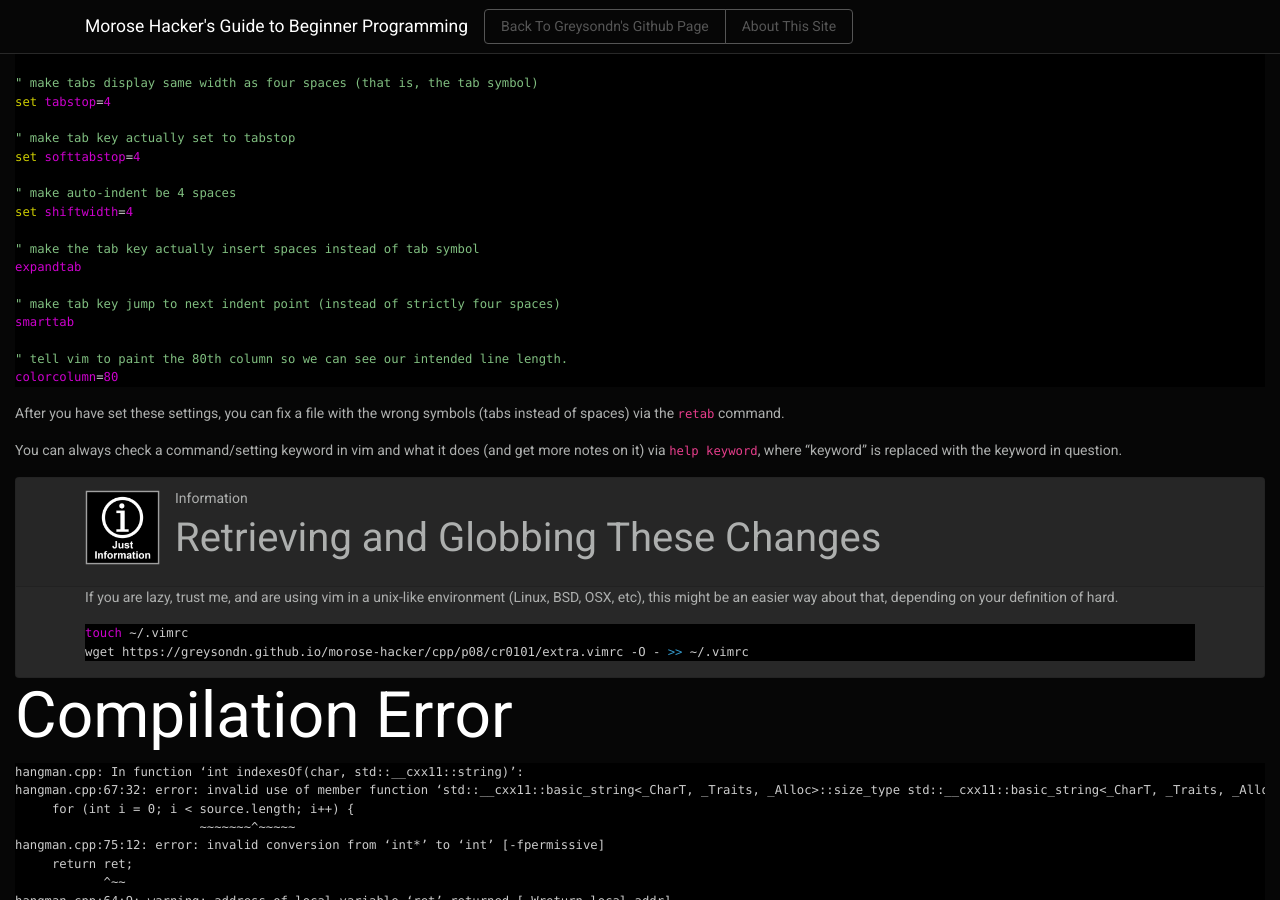
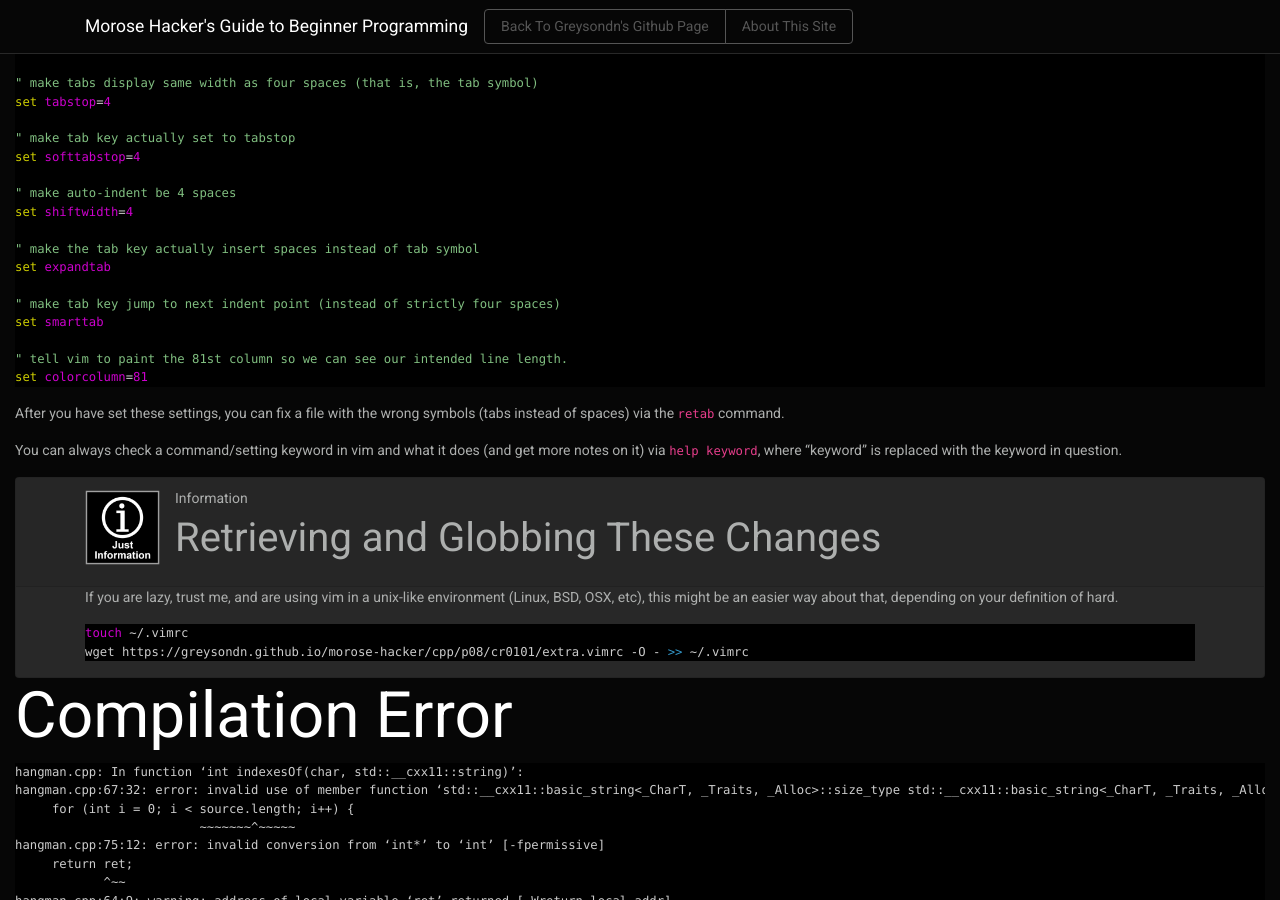
Before and after one commit to greysondn/morose-hacker, a Jekyll site: the page built from cpp/p08/cr0101.md, in a window 1280 px wide and 900 px high, scrolled down 2629 px. Built offline with Jekyll 4.4.1, drawn with Linux system fonts in a browser that asks for light colours; nearby versions of some CDN libraries.

Commit message:
did I mention I suck?

```diff
--- a/cpp/p08/cr0101.md
+++ b/cpp/p08/cr0101.md
@@ -171,13 +171,13 @@ set softtabstop=4
 set shiftwidth=4
 
 " make the tab key actually insert spaces instead of tab symbol
-expandtab
+set expandtab
 
 " make tab key jump to next indent point (instead of strictly four spaces)
-smarttab
+set smarttab
 
-" tell vim to paint the 80th column so we can see our intended line length.
-colorcolumn=80
+" tell vim to paint the 81st column so we can see our intended line length.
+set colorcolumn=81
 {% endhighlight %}
 
 After you have set these settings, you can fix a file with the wrong symbols (tabs instead of spaces) via the `retab` command.
```
Also changed, not shown: 1 other file.
